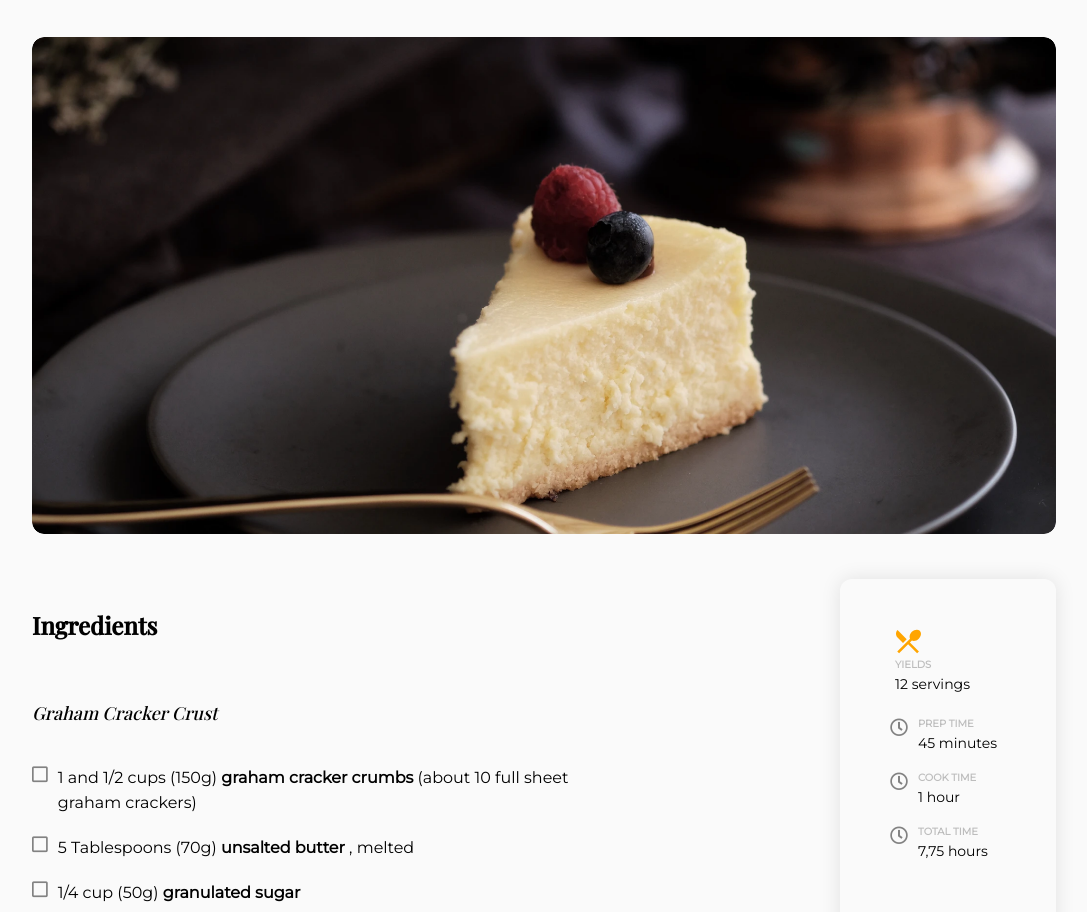
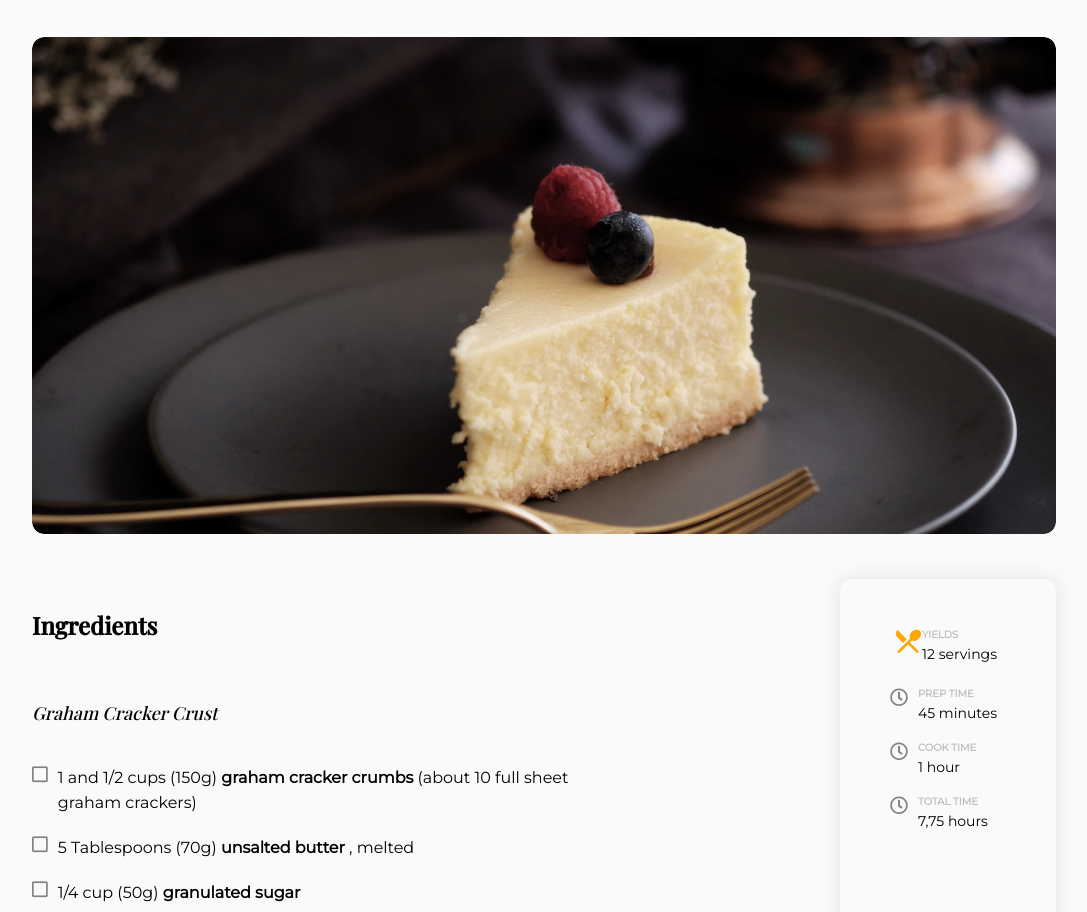
Before and after one commit to abkardev/recipe-page, a plain HTML site: page index.html in a window 1280 px wide. Shown: the part 138-1050 px from the top of the page, without its empty margins (96-1183 px from the left). Drawn offline with nearby package versions, Linux system fonts and the light colour scheme; a script that the page names is missing.

Commit message:
Update style.css

```diff
--- a/style.css
+++ b/style.css
@@ -118,6 +118,8 @@ strong{
 }
 .serving{
     padding-bottom: 15px;
+    display: flex;
+    justify-content: start;
     margin-left: 5px;
 }
 
```
